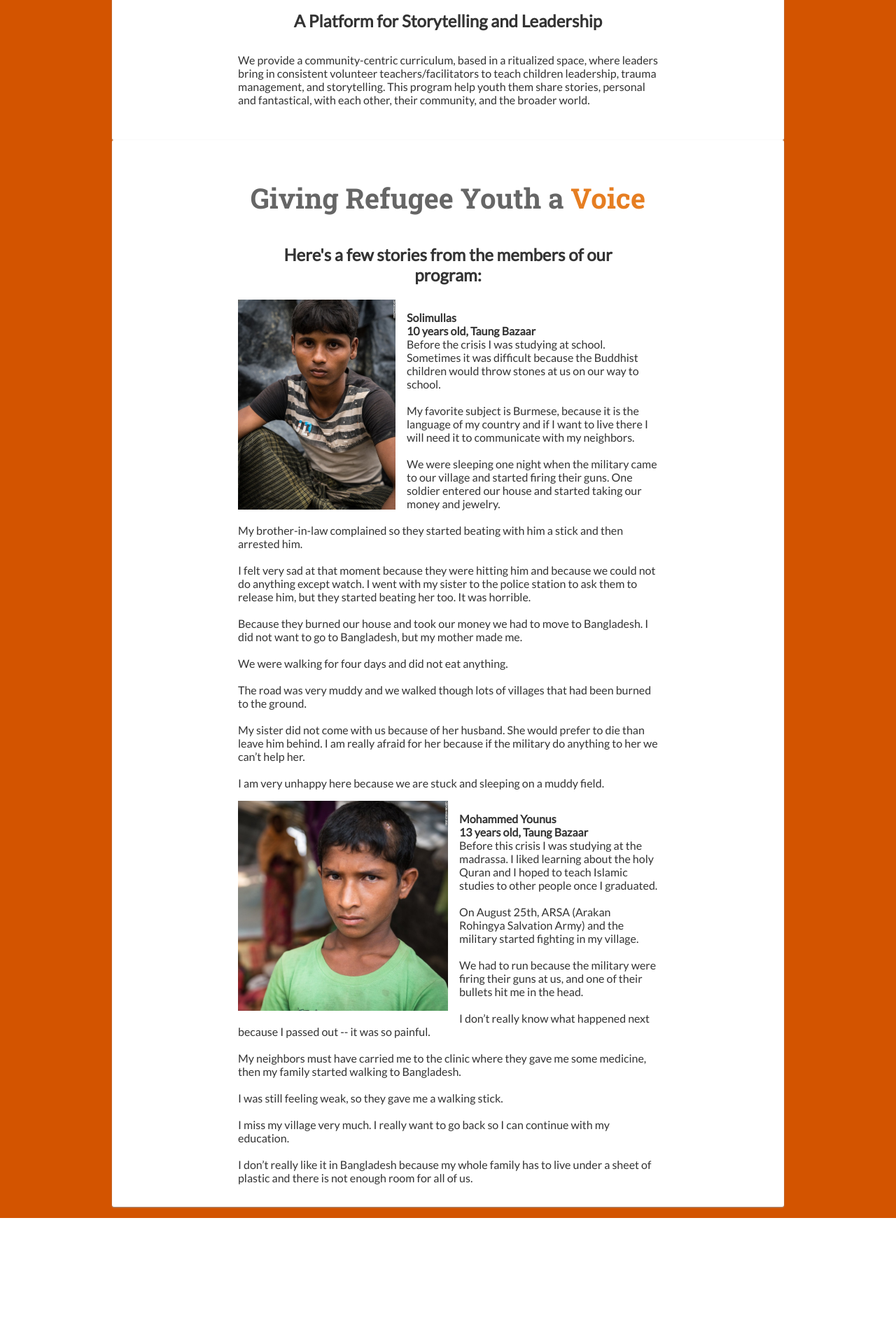
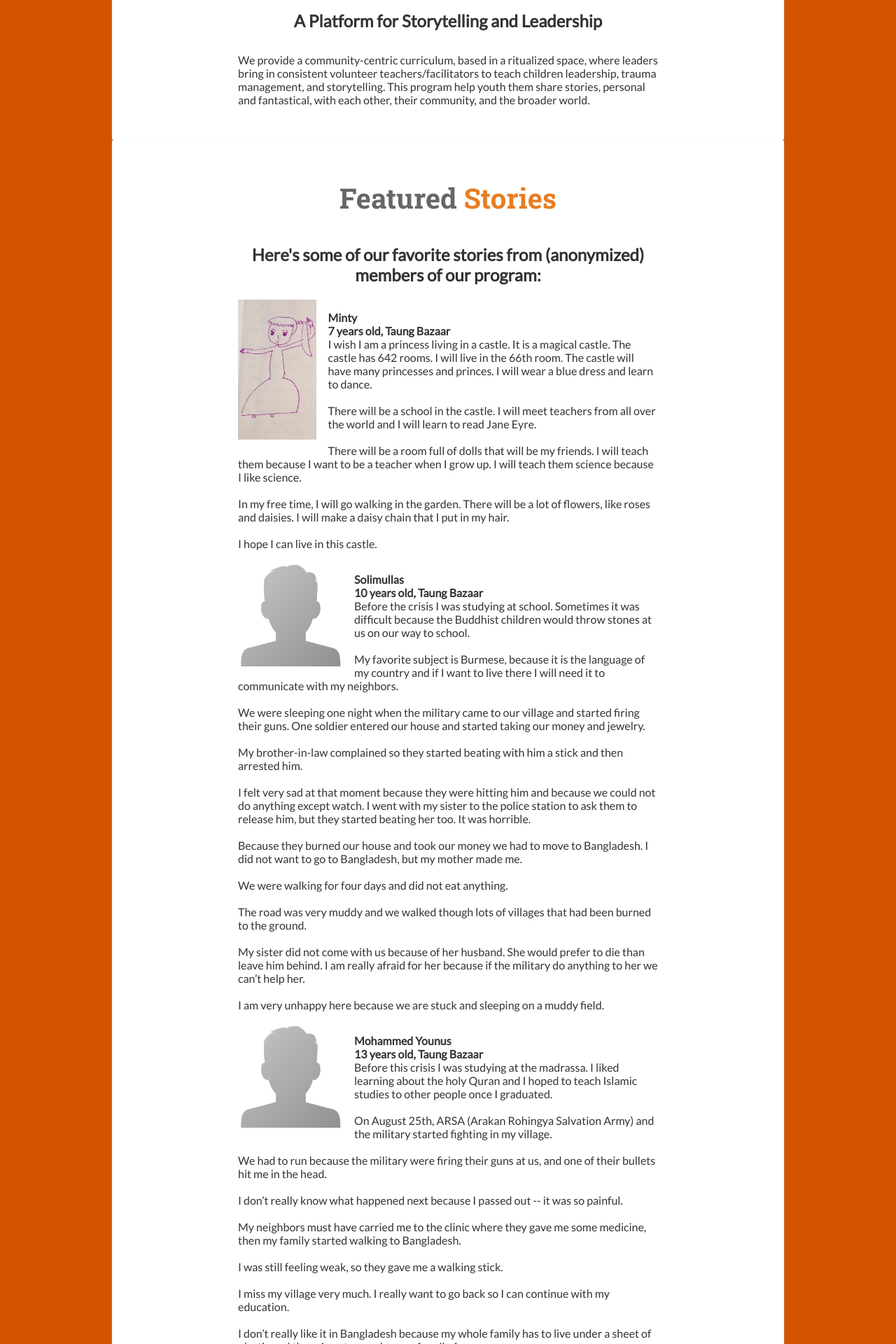
Before and after one commit to noahpicard/noahpicard.github.io, a PHP site: page /youthspeaks/index.html in a window 1280 px wide. Shown: the part 727-2647 px from the top of the page at 70% size. Before the commit the page ends 2467 px from the top, so only its background shows below. Run offline with PHP 8.4, Linux system fonts and the light colour scheme; some libraries are stand-ins or nearby versions.

Commit message:
Added more youth

```diff
--- a/youthspeaks/css/style.css
+++ b/youthspeaks/css/style.css
@@ -129,7 +129,7 @@ a {
 
 .subtitle {
 	font-family: 'Lato', 'Helvetica Neue', Helvetica, Arial, sans-serif;
-	max-width: 500px;
+	max-width: 600px;
 	margin: 0em 0em 0em 0em;
 }
 
@@ -138,10 +138,14 @@ a {
 	font-weight: 300;
 }
 
+.story {
+	max-width: 600px;
+}
+
 .story-image {
 	float: left;
-	max-height: 300px;
-	max-width: 300px;
+	max-height: 200px;
+	max-width: 150px;
 	margin: 0 1em 1em 0;
 }
 
--- a/youthspeaks/index.html
+++ b/youthspeaks/index.html
@@ -16,15 +16,17 @@
     <div class="navitem"><a class="logo" href="/">Youth <span class="orange">Speaks</span></a></div>
     <div class="navitem"></div>
     <div class="navitem"><a class="navlink" href="/">home</a></div>
-    <div class="navitem"><a class="navlink" href="about">about</a></div>
-    <div class="navitem"><a class="navlink" href="immi">forms</a></div>
+    <div class="navitem"><a class="navlink" href="#stories">stories</a></div>
+    <div class="navitem"><a class="navlink" href="#process">process</a></div>
+    <div class="navitem"><a class="navlink" href="#about">about</a></div>
   </div>
   <div id="main-container" class="container em-margin">
     <!--<div><img class="splash-image" src="images/rawpixel-com-570914-unsplash.jpg" /></div>-->
     <div class="panel center splash-image">
       <div class="cta">
         <h2 class="cta-message">Giving Refugee Youth a <span class="orange bold">Voice</span></h2>
-        <a href="immi"><div class="button cta-button">Hear their Stories</div></a>
+        <a href="#stories">
+        <div class="button cta-button">Hear their Stories</div></a>
       </div>
     </div>
     <div class="panel center">
@@ -34,12 +36,29 @@
         <p>We provide a community-centric curriculum, based in a ritualized space, where leaders bring in consistent volunteer  teachers/facilitators to teach children leadership, trauma management, and storytelling. This program help youth them share stories, personal and fantastical, with each other, their community, and the broader world.</p>
       </div>
     </div>
+    <a name="stories"> </a>
     <div class="panel center">
-      <h2 class="title">Giving Refugee Youth a <span class="orange">Voice</span></h2>
-      <h2 class="subtitle">Here's a few stories from the members of our program:</h2>
+      <h2 class="title">Featured <span class="orange">Stories</span></h2>
+      <h2 class="subtitle">Here's some of our favorite stories from (anonymized) members of our program:</h2>
       <br>
       <div class="story">
-        <img class="story-image" src="images/Solimullas.jpg" \>
+        <img class="story-image" src="images/drawing_minty.png" \>
+        <p class="story-text">
+          <span class="bold">Minty</span><br>
+          <span class="bold">7 years old, Taung Bazaar</span><br>
+          I wish I am a princess living in a castle. It is a magical castle. The castle has 642 rooms. I will live in the 66th room. The castle will have many princesses and princes. I will wear a blue dress and learn to dance.
+          <br><br>
+          There will be a school in the castle. I will meet teachers from all over the world and I will learn to read Jane Eyre.
+          <br><br>
+          There will be a room full of dolls that will be my friends. I will teach them because I want to be a teacher when I grow up. I will teach them science because I like science.
+          <br><br>
+          In my free time, I will go walking in the garden. There will be a lot of flowers, like roses and daisies. I will make a daisy chain that I put in my hair.
+          <br><br>
+          I hope I can live in this castle.
+        </p>
+      </div>
+      <div class="story">
+        <img class="story-image" src="images/default-avatar.png" \>
         <p class="story-text">
           <span class="bold">Solimullas</span><br>
           <span class="bold">10 years old, Taung Bazaar</span><br>
@@ -56,7 +75,7 @@
         </p>
       </div>
       <div class="story">
-        <img class="story-image" src="images/mohammed_younus.jpg" \>
+        <img class="story-image" src="images/default-avatar.png" \>
         <p class="story-text">
           <span class="bold">Mohammed Younus</span><br>
           <span class="bold">13 years old, Taung Bazaar</span><br>
@@ -71,7 +90,59 @@
         </p>
       </div>
     </div>
+
+    <div class="panel center">
+      <a name="about"> </a>
+      <h2 class="title">Our <span class="orange">Team</span></h2>
+      <h2 class="subtitle">Meet the members of our team:</h2>
+    <br>
+      <div class="story">
+        <img class="story-image" src="images/team/minty.jpg" \>
+        <p class="story-text">
+          <span class="bold">Minty</span><br>
+          <span class="bold">Sophomore, IR</span><br>
+          Minty is a sophomore studying International Relations with a focus on Latin America and the political economy. She’s particularly passionate about human rights, community-driven humanitarian efforts, and sustainable development.
+        </p>
       </div>
+      <br>
+    <div class="story">
+        <img class="story-image" src="images/team/sandy.jpg" \>
+        <p class="story-text">
+          <span class="bold">Sandy</span><br>
+          <span class="bold">Sophomore, IR</span><br>
+          Sandy is a sophomore studying International Relations, focusing on the political economy track. She has always been interested in the topic of humanitarianism and is extremely excited about this Hackathon.
+        </p>
+    </div>
+    <br>
+    <div class="story">
+        <img class="story-image" src="images/team/amelie.jpg" \>
+        <p class="story-text">
+          <span class="bold">Amélie</span><br>
+          <span class="bold">Senior, IR</span><br>
+          Amélie is a senior studying International Relations and Middle East Studies. She has been working on refugee issues for over 5 years and has gathered significant experience in the field, research, policy making and consulting by working for think tanks, governments, NGOs and the private sector.
+        </p>
+    </div>
+    <br>
+    <div class="story">
+        <img class="story-image" src="images/team/jia-hong.jpg" \>
+        <p class="story-text">
+          <span class="bold">Jia-Hong</span><br>
+          <span class="bold">5th Year, History/Innovation Management/Entrepreneurship</span><br>
+          Jiahong is a fifth-year studying history and innovation management and entrepreneurship. He is particularly interested in exploring the world through the lens of displaced persons and refugees through history, law, anthropology, and literature.
+        </p>
+    </div>
+    <br>
+    <div class="story">
+        <img class="story-image" src="images/team/noah.png" \>
+        <p class="story-text">
+          <span class="bold">Noah</span><br>
+          <span class="bold">Senior, CS/Math</span><br>
+          Noah is a senior studying Computer Science and Mathematics, with a focus in ML/AI. He has been on the founding team of multiple startups (Salazar Games, OurStory, Speechify, Madeleine, Immi), and has worked at Enphase Energy, Pinterest, Nextdoor, and B12. He aims to strengthen communities around the world through technology.
+        </p>
+    </div>
+  </div>
+  </div>
+
 
 
   <script src="dist/bundle.js" type="text/javascript"></script>
```
Also changed, not shown: youthspeaks/images/default-avatar.png (added), youthspeaks/images/drawing_minty.png (added), youthspeaks/images/team/amelie.jpg (added), youthspeaks/images/team/jia-hong.jpg (added), youthspeaks/images/team/minty.jpg (added), youthspeaks/images/team/noah.png (added), youthspeaks/images/team/sandy.jpg (added). Lines whose indentation alone changed are shown as unchanged.
